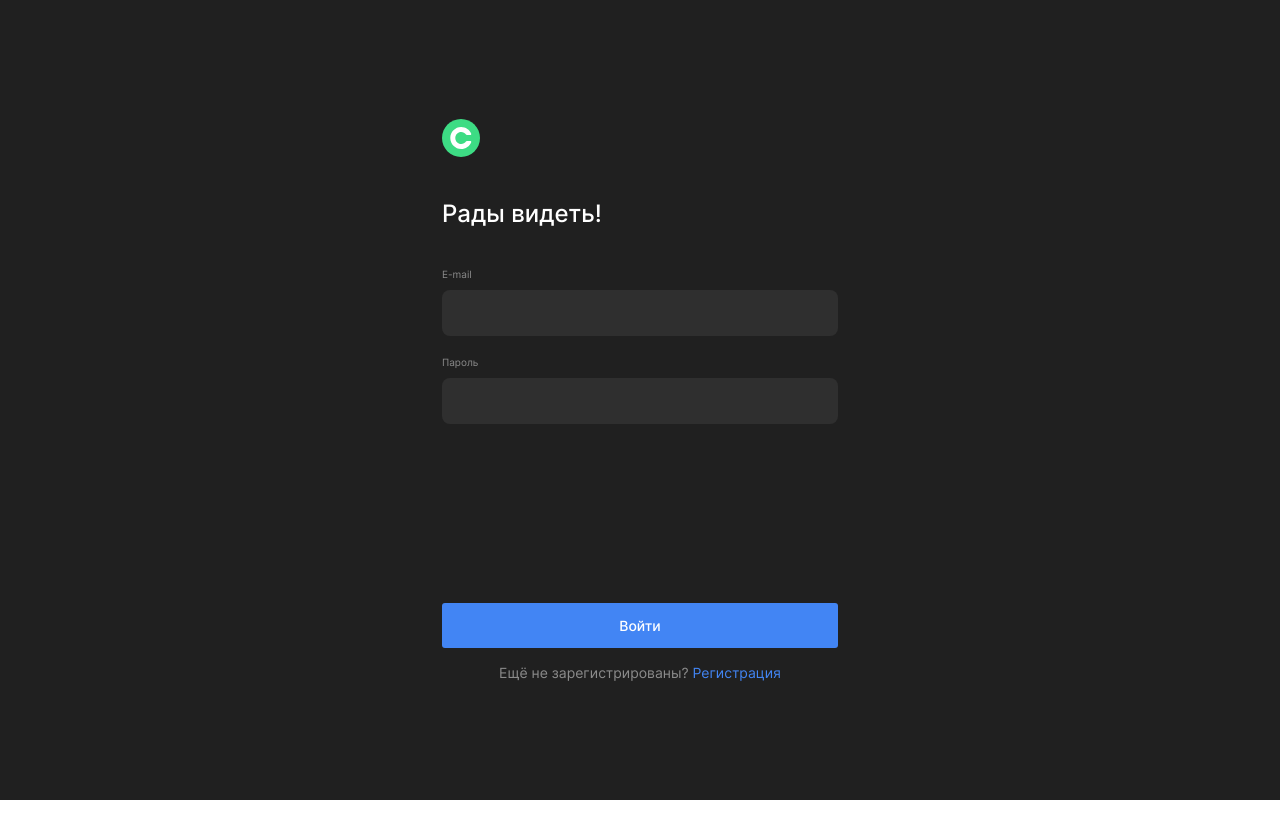
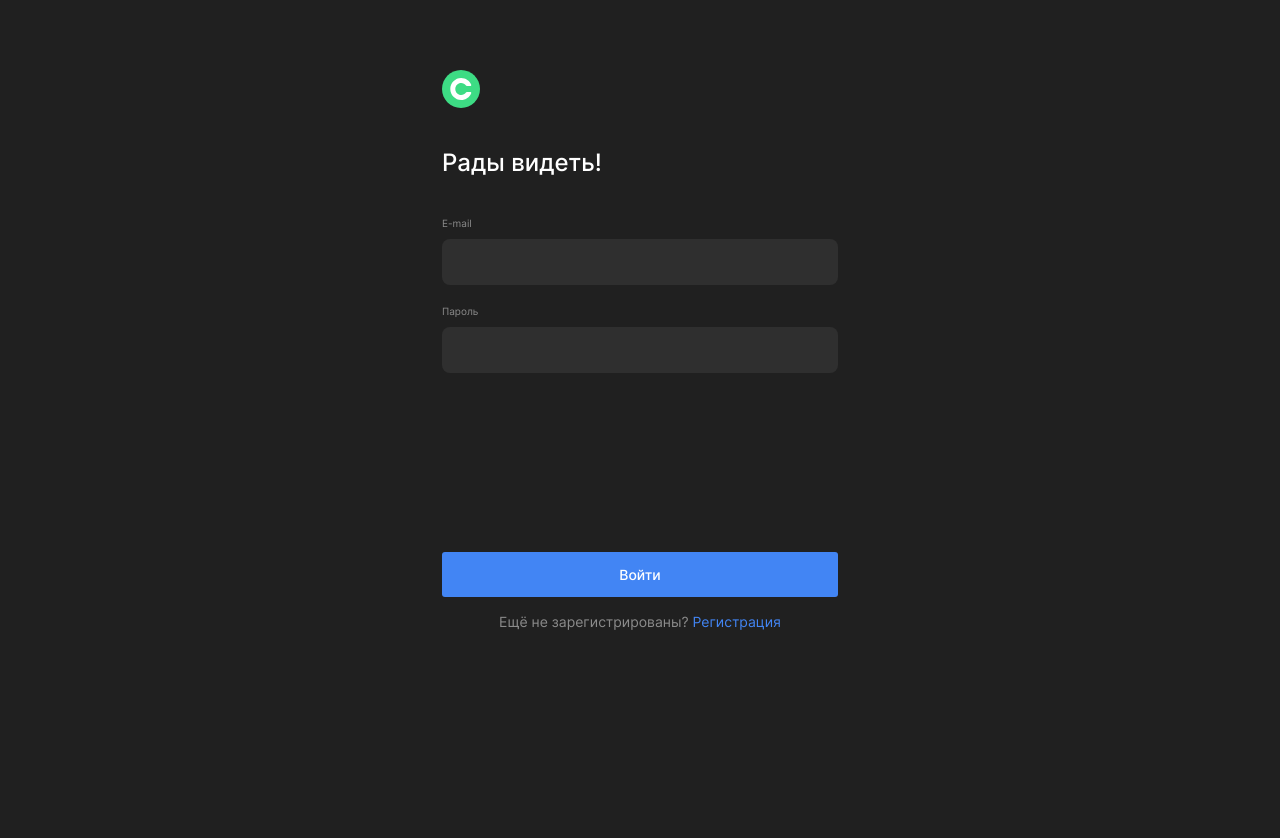
Before and after one commit to MaksNikulnikov/movies-explorer-frontend, a React (Create React App) app: page /signin in a window 1280 px wide. Shown: the top 838 px of the page. Before the commit the page ends 800 px from the top, so only its background shows below. Built offline with nearby package versions, Linux system fonts and the light colour scheme.

Commit message:
feat: PixelPerfect to Login page

```diff
--- a/src/components/Login/Login.css
+++ b/src/components/Login/Login.css
@@ -3,9 +3,10 @@
   width: 100%;
   display: flex;
   flex-direction: column;
-  justify-content: center;
+  justify-content: start;
   align-items: center;
   min-height: 100vh;
+  margin-top: 70px;
 }
 
 .login__form {
@@ -40,7 +41,7 @@
   font-size: 24px;
   line-height: 29px;
   margin: 0;
-  margin-top: 40px;
+  margin-top: 38px;
 }
 
 .login__labels-container {
@@ -130,6 +131,13 @@
   color: var(--blue);
 }
 
+@media screen and (max-width: 960px) {
+  .login {
+    justify-content: center;
+    margin-top: 0;
+  }
+}
+
 @media screen and (max-width: 480px) {
   .login__form {
     justify-content: space-between;
@@ -166,4 +174,8 @@
     margin-top: 14px;
     margin-bottom: 16px;
   }
+
+  .login__form_footer {
+    margin-bottom: 14px;
+  }
 }
```
